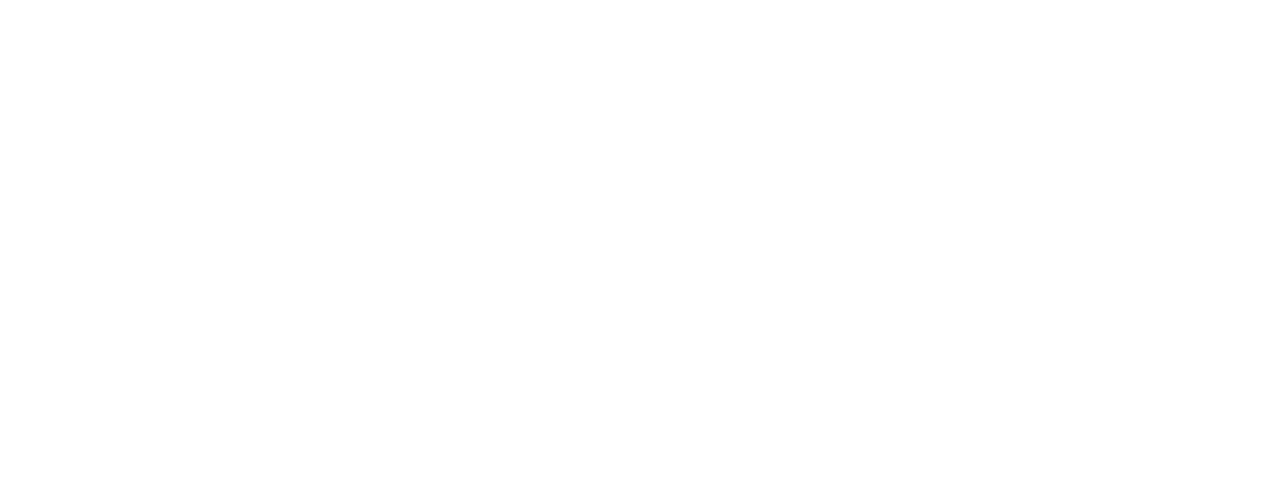
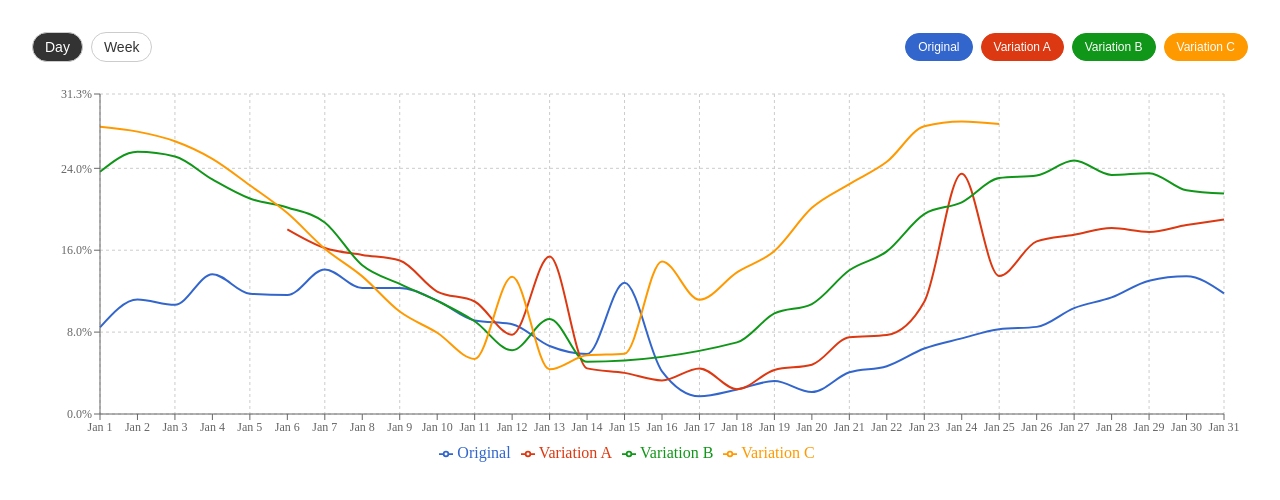
Before and after one commit to gulzat-d/charts-kameleon, a React (Vite) app: page / in a window 1280 px wide. Shown: the top 500 px of the page. Built offline with nearby package versions, Linux system fonts and the light colour scheme.

Commit message:
Add main components

```diff
--- a/src/App.tsx
+++ b/src/App.tsx
@@ -1,9 +1,12 @@
 import './App.css';
+import Chart from './components/chart/Chart';
+import { variations, data } from './data';
 
 function App() {
 	return (
 		<>
 			<div>
+				<Chart variations={variations} data={data} />
 			</div>
 		</>
 	);
--- /dev/null
+++ b/src/components/chart/Chart.tsx
@@ -0,0 +1,85 @@
+import { useMemo, useState } from 'react';
+
+import type { RawVariation, RawDayEntry, Variation } from '../../types/abTest';
+import {
+	buildDayRows,
+	buildWeekRows,
+	computeYDomain,
+	normalizeVariations,
+} from '../../utils/chartData';
+import { ConversionChart } from './ConversionChart';
+import { ModeToggle, type Mode } from './ModeToggle';
+import { VariationSelector } from './VariationSelector';
+import styles from './chart.module.css';
+
+export interface ChartProps {
+	variations: RawVariation[];
+	data: RawDayEntry[];
+}
+
+const Chart = ({ variations: rawVariations, data }: ChartProps) => {
+	const variations: Variation[] = useMemo(
+		() => normalizeVariations(rawVariations),
+		[rawVariations]
+	);
+
+	const variationsById = useMemo(
+		() =>
+			variations.reduce<Record<string, Variation>>((acc, v) => {
+				acc[v.id] = v;
+				return acc;
+			}, {}),
+		[variations]
+	);
+
+	const [mode, setMode] = useState<Mode>('day');
+	const [selectedIds, setSelectedIds] = useState<string[]>(() =>
+		variations.map((v) => v.id)
+	);
+
+	const dayRows = useMemo(
+		() => buildDayRows(data, variations),
+		[data, variations]
+	);
+	const weekRows = useMemo(
+		() => buildWeekRows(dayRows, variations),
+		[dayRows, variations]
+	);
+
+	const rows = mode === 'day' ? dayRows : weekRows;
+	const yDomain = computeYDomain(rows, selectedIds);
+
+	const handleToggleVariation = (id: string) => {
+		setSelectedIds((prev) => {
+			const isSelected = prev.includes(id);
+			if (isSelected) {
+				if (prev.length === 1) return prev;
+				return prev.filter((vId) => vId !== id);
+			}
+			return [...prev, id];
+		});
+	};
+
+	return (
+		<div className={styles.page}>
+			<div className={styles.controls}>
+				<ModeToggle mode={mode} onChange={setMode} />
+				<VariationSelector
+					variations={variations}
+					selectedIds={selectedIds}
+					onToggle={handleToggleVariation}
+				/>
+			</div>
+
+			<ConversionChart
+				data={rows}
+				variations={variations}
+				variationsById={variationsById}
+				selectedIds={selectedIds}
+				yDomain={yDomain}
+			/>
+		</div>
+	);
+};
+
+export default Chart;
--- /dev/null
+++ b/src/components/chart/ChartTooltip.tsx
@@ -0,0 +1,50 @@
+import type { TooltipContentProps } from 'recharts';
+import type {
+	NameType,
+	ValueType,
+} from 'recharts/types/component/DefaultTooltipContent';
+import type { DataRow, Variation } from '../../types/abTest';
+import { rateKey } from '../../utils/chartData';
+import styles from './chart.module.css';
+
+type RechartsTooltipProps = TooltipContentProps<ValueType, NameType>;
+
+interface ExtraProps {
+	selectedVariationIds: string[];
+	variationsById: Record<string, Variation>;
+}
+
+type ChartTooltipProps = RechartsTooltipProps & ExtraProps;
+
+export const ChartTooltip = ({
+	active,
+	payload,
+	label,
+	selectedVariationIds,
+	variationsById,
+}: ChartTooltipProps) => {
+	if (!active || !payload || payload.length === 0) return null;
+
+	const row = payload[0].payload as DataRow;
+
+	return (
+		<div className={styles.tooltip}>
+			<div className={styles.tooltipTitle}>{label}</div>
+			{selectedVariationIds.map((id) => {
+				const variation = variationsById[id];
+				const visits = row.visits[id] ?? 0;
+				const conv = row.conversions[id] ?? 0;
+				const rate = row[rateKey(id)];
+				return (
+					<div key={id} className={styles.tooltipRow}>
+						<div className={styles.tooltipName}>{variation?.name ?? id}</div>
+						<div className={styles.tooltipValues}>
+							Visits: {visits}, Conversions: {conv}, Conversion:{' '}
+							{typeof rate === 'number' ? `${rate.toFixed(2)}%` : '—'}
+						</div>
+					</div>
+				);
+			})}
+		</div>
+	);
+};
--- /dev/null
+++ b/src/components/chart/ConversionChart.tsx
@@ -0,0 +1,88 @@
+import {
+	LineChart,
+	Line,
+	XAxis,
+	YAxis,
+	CartesianGrid,
+	Tooltip,
+	ResponsiveContainer,
+	Legend,
+} from 'recharts';
+import type { DataRow, Variation } from '../../types/abTest';
+import { rateKey } from '../../utils/chartData';
+import { ChartTooltip } from './ChartTooltip';
+import type { TooltipContentProps } from 'recharts';
+import type {
+	NameType,
+	ValueType,
+} from 'recharts/types/component/DefaultTooltipContent';
+import styles from './chart.module.css';
+
+type RechartsTooltipProps = TooltipContentProps<ValueType, NameType>;
+
+const PALETTE = ['#3366CC', '#DC3912', '#109618', '#FF9900', '#990099'];
+
+interface ConversionChartProps {
+	data: DataRow[];
+	variations: Variation[];
+	variationsById: Record<string, Variation>;
+	selectedIds: string[];
+	yDomain: [number, number];
+}
+
+export const ConversionChart = ({
+	data,
+	variations,
+	variationsById,
+	selectedIds,
+	yDomain,
+}: ConversionChartProps) => (
+	<div className={styles.chart}>
+		<ResponsiveContainer>
+			<LineChart
+				data={data}
+				margin={{ top: 16, right: 24, left: 8, bottom: 16 }}
+			>
+				<CartesianGrid strokeDasharray="3 3" />
+				<XAxis
+					dataKey="label"
+					tick={{ fontSize: 12 }}
+					interval="preserveStartEnd"
+				/>
+				<YAxis
+					tick={{ fontSize: 12 }}
+					tickFormatter={(value: number) => `${value.toFixed(1)}%`}
+					domain={yDomain}
+				/>
+				<Tooltip
+					cursor={{ stroke: '#888', strokeWidth: 1 }}
+					content={(props: RechartsTooltipProps) => (
+						<ChartTooltip
+							{...props}
+							selectedVariationIds={selectedIds}
+							variationsById={variationsById}
+						/>
+					)}
+				/>
+				<Legend />
+				{variations.map((variation, index) => {
+					if (!selectedIds.includes(variation.id)) return null;
+					const color = PALETTE[index % PALETTE.length];
+					return (
+						<Line
+							key={variation.id}
+							type="monotone"
+							dataKey={rateKey(variation.id)}
+							name={variation.name}
+							stroke={color}
+							strokeWidth={2}
+							dot={false}
+							isAnimationActive={false}
+							connectNulls
+						/>
+					);
+				})}
+			</LineChart>
+		</ResponsiveContainer>
+	</div>
+);
--- /dev/null
+++ b/src/components/chart/ModeToggle.tsx
@@ -0,0 +1,31 @@
+import styles from './chart.module.css';
+
+export type Mode = 'day' | 'week';
+
+interface ModeToggleProps {
+	mode: Mode;
+	onChange: (mode: Mode) => void;
+}
+
+export const ModeToggle = ({ mode, onChange }: ModeToggleProps) => (
+	<div className={styles.modeToggle}>
+		<button
+			type="button"
+			onClick={() => onChange('day')}
+			className={`${styles.modeButton} ${
+				mode === 'day' ? styles.modeButtonActive : ''
+			}`}
+		>
+			Day
+		</button>
+		<button
+			type="button"
+			onClick={() => onChange('week')}
+			className={`${styles.modeButton} ${
+				mode === 'week' ? styles.modeButtonActive : ''
+			}`}
+		>
+			Week
+		</button>
+	</div>
+);
--- /dev/null
+++ b/src/components/chart/VariationSelector.tsx
@@ -0,0 +1,41 @@
+import type { Variation } from '../../types/abTest';
+import styles from './chart.module.css';
+
+const PALETTE = ['#3366CC', '#DC3912', '#109618', '#FF9900', '#990099'];
+
+interface VariationSelectorProps {
+	variations: Variation[];
+	selectedIds: string[];
+	onToggle: (id: string) => void;
+}
+
+export const VariationSelector = ({
+	variations,
+	selectedIds,
+	onToggle,
+}: VariationSelectorProps) => (
+	<div className={styles.variationSelector}>
+		{variations.map((variation, index) => {
+			const isSelected = selectedIds.includes(variation.id);
+			const color = PALETTE[index % PALETTE.length];
+
+			return (
+				<button
+					key={variation.id}
+					type="button"
+					onClick={() => onToggle(variation.id)}
+					className={`${styles.variationButton} ${
+						isSelected ? styles.variationButtonActive : ''
+					}`}
+					style={
+						isSelected
+							? { backgroundColor: color, borderColor: color }
+							: { color, borderColor: color }
+					}
+				>
+					{variation.name}
+				</button>
+			);
+		})}
+	</div>
+);
--- /dev/null
+++ b/src/components/chart/chart.module.css
@@ -0,0 +1,122 @@
+.page {
+	width: 100%;
+	max-width: 1300px;
+	min-width: 671px;
+	margin: 0 auto;
+	padding: 24px;
+	box-sizing: border-box;
+}
+
+.pageLight {
+	background-color: #ffffff;
+	color: #111827;
+}
+
+.pageDark {
+	background-color: #111827;
+	color: #f9fafb;
+}
+
+.controls {
+	display: flex;
+	flex-wrap: wrap;
+	gap: 12px;
+	margin-bottom: 16px;
+	align-items: center;
+	justify-content: space-between;
+}
+
+.modeToggle {
+	display: flex;
+	gap: 8px;
+}
+
+.modeButton {
+	padding: 6px 12px;
+	border-radius: 16px;
+	border: 1px solid #ccc;
+	background: #fff;
+	color: #333;
+	cursor: pointer;
+	font-size: 14px;
+}
+
+.modeButtonActive {
+	background: #333;
+	color: #fff;
+}
+
+.variationSelector {
+	display: flex;
+	flex-wrap: wrap;
+	gap: 8px;
+}
+
+.variationButton {
+	padding: 6px 12px;
+	border-radius: 16px;
+	border: 1px solid transparent;
+	background: #fff;
+	color: #333;
+	cursor: pointer;
+	font-size: 12px;
+}
+
+.variationButtonActive {
+	color: #fff;
+}
+
+.actions {
+	display: flex;
+	flex-wrap: wrap;
+	gap: 8px;
+}
+
+.actionButton {
+	padding: 6px 12px;
+	border-radius: 16px;
+	border: 1px solid #ccc;
+	background: #fff;
+	color: #333;
+	cursor: pointer;
+	font-size: 12px;
+}
+
+.chart {
+	width: 100%;
+	height: 400px;
+}
+
+.tooltip {
+	background: #ffffff;
+	border: 1px solid #ccc;
+	padding: 8px 12px;
+	border-radius: 4px;
+	box-shadow: 0 2px 6px rgba(0, 0, 0, 0.15);
+	font-size: 12px;
+	color: #000;
+}
+
+.tooltipTitle {
+	font-weight: 600;
+	margin-bottom: 4px;
+}
+
+.tooltipRow {
+	margin-bottom: 2px;
+}
+
+.tooltipName {
+	font-weight: 500;
+}
+
+.tooltipValues {
+	white-space: nowrap;
+}
+
+@media (max-width: 900px) {
+	.controls {
+		flex-direction: column;
+		align-items: flex-start;
+	}
+}
```
